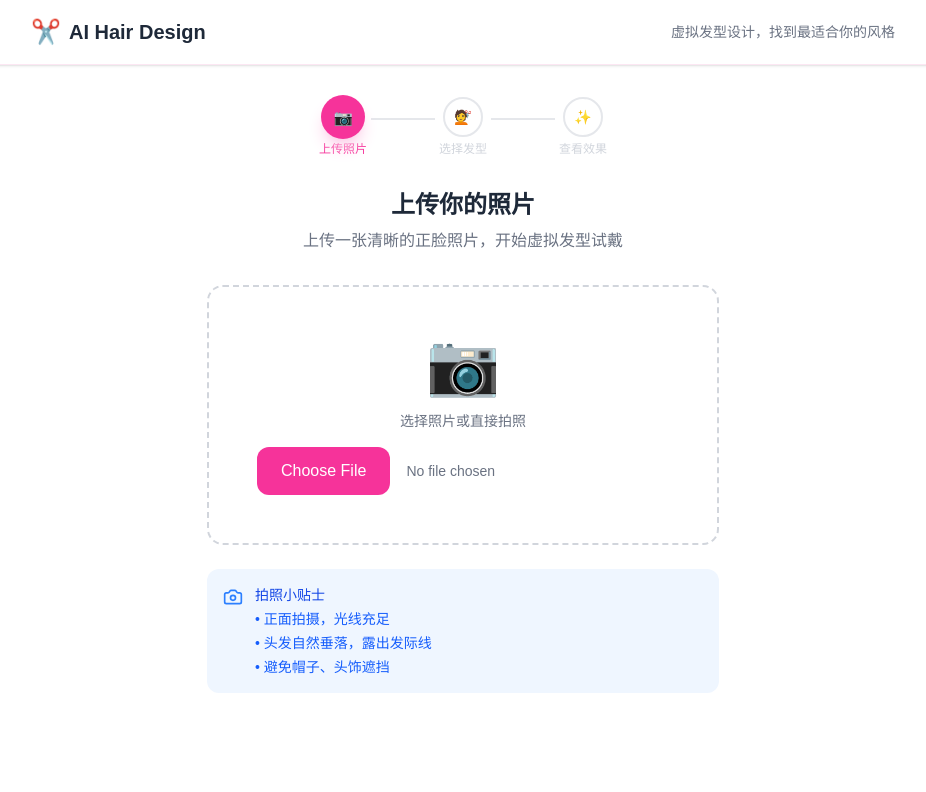
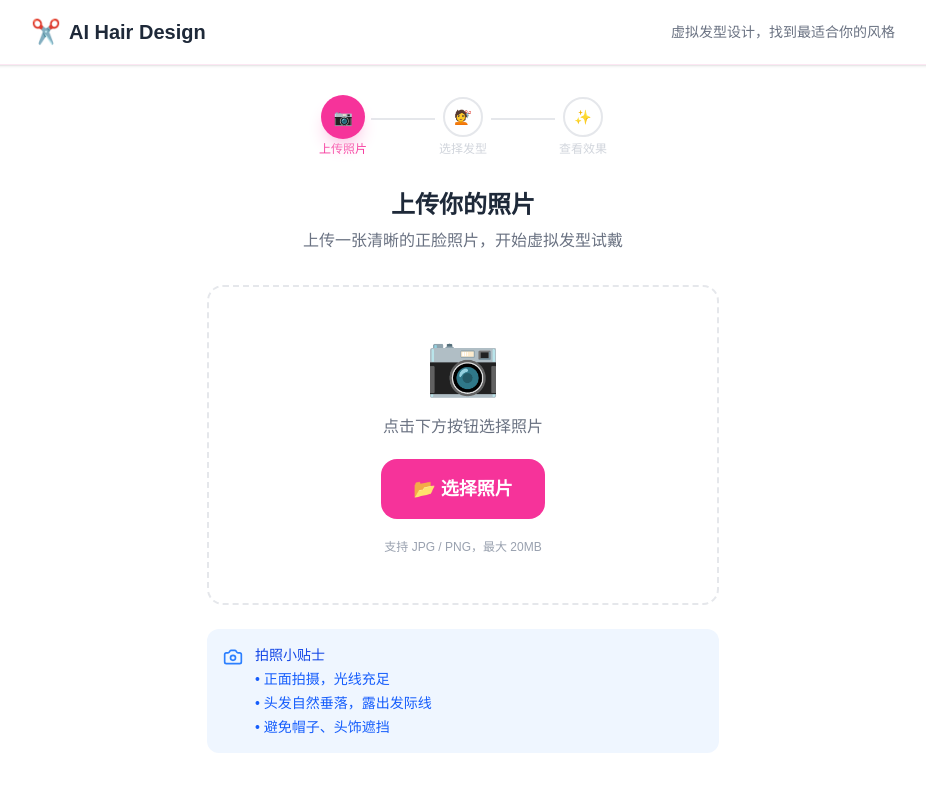
Before and after one commit to Sence-jj/AI-Hair-Design, a Next.js app: page / in a window 1280 px wide. Shown: the top 792 px of the page, without its empty margins (177-1103 px from the left). Built offline with nearby package versions, Linux system fonts and the light colour scheme.

Commit message:
fix: inline input inside label, native DOM change event for max compat

```diff
--- a/components/PhotoUpload.tsx
+++ b/components/PhotoUpload.tsx
@@ -1,6 +1,6 @@
 "use client";
 
-import { useState } from "react";
+import { useEffect, useRef, useState } from "react";
 import { Camera } from "lucide-react";
 
 interface PhotoUploadProps {
@@ -10,48 +10,35 @@ interface PhotoUploadProps {
 export default function PhotoUpload({ onUpload }: PhotoUploadProps) {
   const [preview, setPreview] = useState<string | null>(null);
   const [error, setError] = useState<string | null>(null);
+  const inputRef = useRef<HTMLInputElement>(null);
 
-  const handleChange = (e: React.ChangeEvent<HTMLInputElement>) => {
-    const file = e.target.files?.[0];
+  useEffect(() => {
+    const input = inputRef.current;
+    if (!input) return;
+
+    const handleChange = function (this: HTMLInputElement) {
+      const file = this.files && this.files[0];
       if (!file) return;
-
       if (file.size > 20 * 1024 * 1024) {
         setError("图片大小不能超过 20MB");
         return;
       }
-
       setError(null);
       const reader = new FileReader();
-    reader.onload = (ev) => {
-      const result = ev.target?.result as string;
-      if (result) setPreview(result);
+      reader.onload = function (ev) {
+        const result = ev.target && (ev.target.result as string);
+        if (result) {
+          setPreview(result);
+        }
       };
-    reader.onerror = () => setError("图片读取失败，请重试");
       reader.readAsDataURL(file);
     };
 
-  if (preview) {
-    return (
-      <div className="max-w-lg mx-auto bg-white rounded-2xl p-6 shadow-sm">
-        {/* eslint-disable-next-line @next/next/no-img-element */}
-        <img src={preview} alt="预览" className="w-full max-h-80 object-contain rounded-xl" />
-        <div className="flex gap-3 mt-4">
-          <button
-            onClick={() => setPreview(null)}
-            className="flex-1 py-3 border border-gray-300 rounded-xl text-gray-600"
-          >
-            重新上传
-          </button>
-          <button
-            onClick={() => onUpload(preview)}
-            className="flex-1 py-3 bg-pink-500 text-white rounded-xl font-medium"
-          >
-            开始试戴 →
-          </button>
-        </div>
-      </div>
-    );
-  }
+    input.addEventListener("change", handleChange);
+    return () => {
+      input.removeEventListener("change", handleChange);
+    };
+  }, []);
 
   return (
     <div className="max-w-lg mx-auto">
@@ -60,26 +47,58 @@ export default function PhotoUpload({ onUpload }: PhotoUploadProps) {
         <p className="text-gray-500">上传一张清晰的正脸照片，开始虚拟发型试戴</p>
       </div>
 
-      <div className="bg-white rounded-2xl p-12 text-center border-2 border-dashed border-gray-300">
-        <div className="flex flex-col items-center gap-4">
+      {!preview ? (
+        <div className="bg-white rounded-2xl p-12 text-center border-2 border-dashed border-gray-200">
+          <div className="flex flex-col items-center gap-5">
             <span className="text-6xl">📷</span>
-          <p className="text-gray-500 text-sm">选择照片或直接拍照</p>
+            <p className="text-gray-500">点击下方按钮选择照片</p>
 
-          {/* Fully visible input — no hiding tricks */}
+            {/* label直接包裹input，最原生的方式 */}
+            <label
+              className="px-8 py-4 bg-pink-500 text-white rounded-2xl font-semibold text-lg cursor-pointer active:bg-pink-700 select-none"
+              style={{ WebkitTapHighlightColor: "transparent" }}
+            >
+              📂 选择照片
               <input
+                ref={inputRef}
                 type="file"
                 accept="image/*"
-            onChange={handleChange}
-            className="block w-full text-sm text-gray-500
-              file:mr-4 file:py-3 file:px-6
-              file:rounded-xl file:border-0
-              file:text-base file:font-medium
-              file:bg-pink-500 file:text-white
-              hover:file:bg-pink-600
-              cursor-pointer"
+                style={{ display: "none" }}
               />
+            </label>
+
+            <p className="text-xs text-gray-400">支持 JPG / PNG，最大 20MB</p>
           </div>
         </div>
+      ) : (
+        <div className="bg-white rounded-2xl p-6 shadow-sm">
+          {/* eslint-disable-next-line @next/next/no-img-element */}
+          <img
+            src={preview}
+            alt="预览"
+            className="w-full max-h-80 object-contain rounded-xl"
+          />
+          <div className="flex gap-3 mt-4">
+            <button
+              type="button"
+              onClick={() => {
+                setPreview(null);
+                if (inputRef.current) inputRef.current.value = "";
+              }}
+              className="flex-1 py-3 border border-gray-300 rounded-xl text-gray-600"
+            >
+              重新上传
+            </button>
+            <button
+              type="button"
+              onClick={() => onUpload(preview)}
+              className="flex-1 py-3 bg-pink-500 text-white rounded-xl font-medium"
+            >
+              开始试戴 →
+            </button>
+          </div>
+        </div>
+      )}
 
       {error && <p className="mt-3 text-sm text-red-500 text-center">{error}</p>}
 
```
Lines whose indentation alone changed are shown as unchanged.
